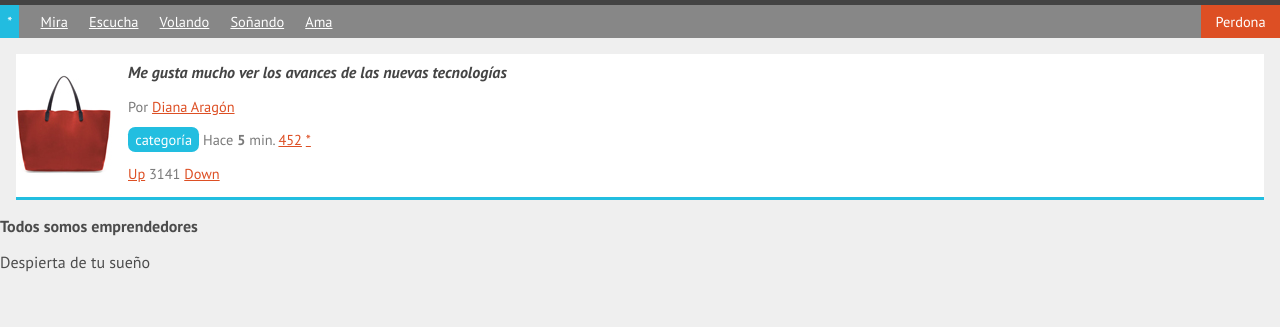
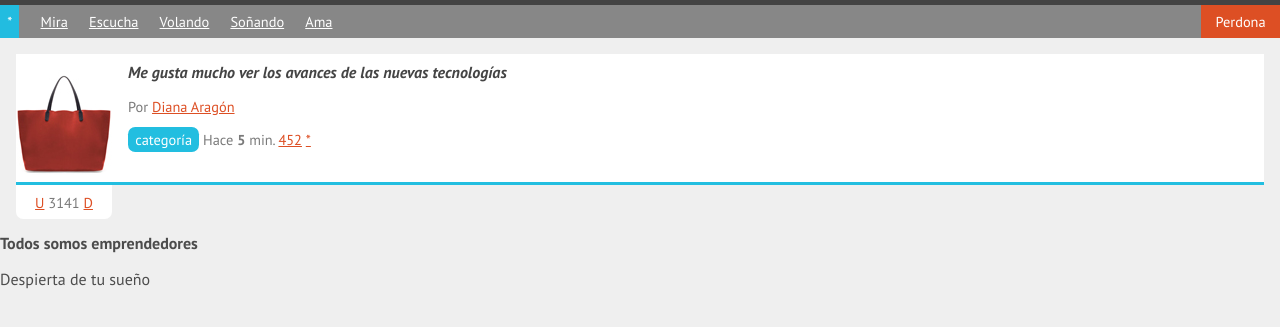
Before and after one commit to dianaap/Diana_cursos, a plain HTML site: page index.html in a window 1280 px wide. Shown: the part 95-422 px from the top of the page. Drawn offline with Linux system fonts and the light colour scheme.

Commit message:
votacion usando position

```diff
--- a/estilos.css
+++ b/estilos.css
@@ -99,6 +99,9 @@ nav #perdona_nav a
 {
 	background: white;
 	border-bottom: 3px #22BEE0 solid;
+	margin-bottom: 3em;
+	position: relative;
+	min-height: 128px
 }
 #contenido .item p
 {
@@ -133,3 +136,14 @@ nav #perdona_nav a
 	color: #444;
 	text-decoration: none;
 }
+#contenido .item .votacion
+{
+	background: white;
+	border-radius: 0 0 0.5em 0.5em;
+	margin: 3px 0 0 0;
+	padding: 0.5em 0;
+	position: absolute;
+	text-align: center;
+	top: 100%;
+	width: 96px;
+}
--- a/index.html
+++ b/index.html
@@ -49,9 +49,9 @@
 				<a class="guardar_item" href="#">*</a>
 			</p>
 			<p class="votacion">
-				<a class="up" href="#">Up</a>
+				<a class="up" href="#">U</a>
 				3141
-				<a class="down" href="#">Down</a>
+				<a class="down" href="#">D</a>
 			</p>
 		</article>
 	</section>
```
